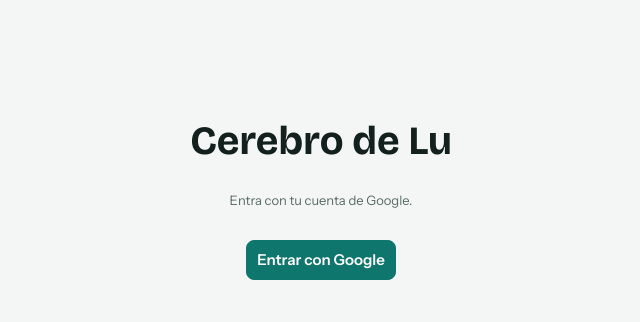
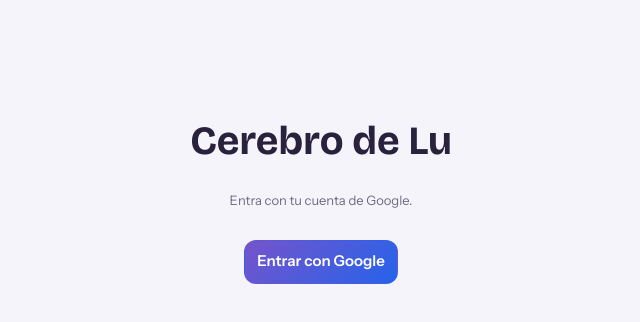
Before and after one commit to luisafernandalealtorres-sketch/lumora, a React app in the folder web/: page /login in a window 1280 px wide. Shown: the whole page, without its empty margins (319-959 px from the left). Built offline with nearby package versions, Linux system fonts and the light colour scheme.

Commit message:
feat(tema): puente de tema para pantallas antiguas y marco común Pantalla
Las variables antiguas (--bg, --accent, --line…) apuntan a los tokens --ds-*, con
controles de 44 px y tarjetas con la forma de las pantallas nuevas. Pantalla
reúne el fondo ambiental y el encabezado degradado para rediseñar el resto.

Co-Authored-By: Claude Sonnet 5.5 <noreply@anthropic.com>

```diff
--- a/web/app/globals.css
+++ b/web/app/globals.css
@@ -1,16 +1,16 @@
 /* Estilos de las pantallas antiguas. Van en una capa de menor prioridad para que los
    componentes nuevos (CSS Modules) no hereden reglas de elemento como header, h2, section, ul o li.
-   Las reglas de abajo no se modificaron: solo se envolvieron en la capa. */
+   Puente de tema: las variables antiguas (--bg, --accent, --line…) apuntan a los tokens --ds-* de styles/tokens.css,
+   así las pantallas antiguas comparten paleta y modo claro/oscuro con las nuevas. */
 @layer legacy {
 :root{
-  --bg:#f3f6f5; --surface:#ffffff; --fg:#14201d; --muted:#5b6b66; --line:#dbe4e1;
-  --accent:#0f766e; --accent-soft:#d7efeb; --warn:#b45309; --warn-soft:#fdecd2;
+  --bg:var(--ds-bg); --surface:var(--ds-surface); --fg:var(--ds-text); --muted:var(--ds-text-2); --line:var(--ds-border);
+  --accent:var(--ds-primary); --accent-soft:var(--ds-primary-soft); --warn:var(--ds-warning); --warn-soft:var(--ds-warning-soft);
   --display:var(--font-display),'Segoe UI',system-ui,sans-serif;
   --body:var(--font-body),'Segoe UI',system-ui,sans-serif;
 }
 @media (prefers-color-scheme: dark){
-  :root{--bg:#0e1614; --surface:#16211e; --fg:#e6efec; --muted:#93a59f; --line:#26352f;
-    --accent:#4fd1c0; --accent-soft:#17342f; --warn:#f2b35c; --warn-soft:#3a2a12; color-scheme:dark}
+  :root{color-scheme:dark}
 }
 *{box-sizing:border-box}
 body{margin:0;background:var(--bg);color:var(--fg);font-family:var(--body);font-size:15px;line-height:1.5;
@@ -26,7 +26,7 @@ h2 small{font-family:var(--body);font-weight:500;color:var(--muted);font-size:13
 .cols{display:grid;grid-template-columns:1fr;gap:20px}
 @media(min-width:860px){.cols{grid-template-columns:1.1fr 1fr;align-items:start}}
 .stack{display:flex;flex-direction:column;gap:20px;min-width:0}
-section{background:var(--surface);border:1px solid var(--line);border-radius:12px;padding:18px;min-width:0}
+section{background:var(--ds-grad-card);border:1px solid var(--line);border-radius:var(--ds-radius-lg);box-shadow:var(--ds-shadow-1),inset 0 1px 0 var(--ds-border);padding:18px;min-width:0}
 ul{list-style:none;margin:0;padding:0;display:flex;flex-direction:column}
 li{padding:10px 0;border-top:1px solid var(--line)}
 li:first-child{border-top:0;padding-top:0}
@@ -45,13 +45,13 @@ li:first-child{border-top:0;padding-top:0}
 .todo button{background:none;border:0;color:var(--muted);cursor:pointer;font-size:18px;line-height:1;padding:0 4px}
 .todo button.todo-borrar{min-width:44px;min-height:44px;margin:-10px -6px -10px 0;display:inline-grid;place-items:center;flex:none}
 .add{display:flex;gap:8px;margin-top:6px}
-.add input,.add select,.btn{font:inherit;color:inherit;background:var(--bg);border:1px solid var(--line);border-radius:8px;padding:8px 10px;min-width:0}
+.add input,.add select,.btn{font:inherit;color:inherit;background:var(--bg);border:1px solid var(--line);border-radius:var(--ds-radius-md);padding:8px 12px;min-width:0;min-height:44px}
 .add input[type=text]{flex:1}
-.btn{cursor:pointer;background:var(--accent);color:#fff;border-color:var(--accent);font-weight:600}
+.btn{cursor:pointer;background:var(--ds-grad-accent);color:var(--ds-on-primary);border-color:transparent;font-weight:600;min-height:44px}
 .btn.sec{background:transparent;color:var(--fg);border-color:var(--line)}
 .empty{color:var(--muted);font-size:14px;margin:0}
 .bar{height:8px;border-radius:99px;background:var(--line);overflow:hidden}
-.bar > i{display:block;height:100%;background:var(--accent)}
+.bar > i{display:block;height:100%;background:var(--ds-grad-accent)}
 .avance{display:grid;gap:4px}
 .avance .row{display:flex;justify-content:space-between;gap:8px;font-size:14px}
 :focus-visible{outline:2px solid var(--accent);outline-offset:2px}
@@ -64,33 +64,25 @@ li:first-child{border-top:0;padding-top:0}
 .nav-links a{color:var(--muted);text-decoration:none;padding:6px 12px;border-radius:99px;white-space:nowrap;font-weight:500}
 .nav-links a.on{background:var(--accent-soft);color:var(--accent)}
 .grid{display:grid;grid-template-columns:repeat(auto-fit,minmax(150px,1fr));gap:12px}
-.stat{background:var(--surface);border:1px solid var(--line);border-radius:12px;padding:14px 16px;display:grid;gap:2px}
+.stat{background:var(--ds-grad-card);border:1px solid var(--line);border-radius:var(--ds-radius-lg);box-shadow:var(--ds-shadow-1),inset 0 1px 0 var(--ds-border);padding:14px 16px;display:grid;gap:2px}
 .stat b{font-family:var(--display);font-size:26px;font-variant-numeric:tabular-nums}
 .stat span{color:var(--muted);font-size:13px}
 .form{display:grid;gap:10px}
 .form label{display:grid;gap:4px;font-size:13px;color:var(--muted)}
-.form input,.form select,.form textarea{font:inherit;color:var(--fg);background:var(--bg);border:1px solid var(--line);border-radius:8px;padding:8px 10px;min-width:0;width:100%}
+.form input,.form select,.form textarea{font:inherit;color:var(--fg);background:var(--bg);border:1px solid var(--ds-border-strong);border-radius:var(--ds-radius-md);padding:8px 12px;min-width:0;width:100%;min-height:44px}
 .form textarea{min-height:90px;resize:vertical}
 .form .two{display:grid;grid-template-columns:repeat(auto-fit,minmax(140px,1fr));gap:10px}
 .tag{display:inline-block;font-size:12px;padding:2px 8px;border-radius:99px;background:var(--accent-soft);color:var(--accent);margin:0 4px 4px 0;cursor:pointer;border:0;font-family:inherit}
-.tag.on{background:var(--accent);color:#fff}
+.tag.on{background:var(--accent);color:var(--ds-on-primary)}
 .toolbar{display:flex;gap:8px;flex-wrap:wrap;align-items:center}
-.toolbar input,.toolbar select{font:inherit;color:var(--fg);background:var(--surface);border:1px solid var(--line);border-radius:8px;padding:8px 10px;min-width:0}
+.toolbar input,.toolbar select{font:inherit;color:var(--fg);background:var(--surface);border:1px solid var(--ds-border-strong);border-radius:var(--ds-radius-md);padding:8px 12px;min-width:0;min-height:44px}
 .money{font-variant-numeric:tabular-nums;white-space:nowrap}
 .rowx{display:flex;justify-content:space-between;gap:12px;align-items:baseline}
 .link{background:none;border:0;color:var(--muted);cursor:pointer;font:inherit;font-size:13px;padding:0;text-decoration:underline}
 .card{border:1px solid var(--line);border-radius:10px;padding:12px 14px;display:grid;gap:4px;background:var(--bg)}
 .pre{white-space:pre-wrap;overflow-wrap:anywhere}
 
-/* Compatibilidad con el selector de tema manual (data-theme).
-   Sin el atributo estas reglas no se aplican, así que el comportamiento actual no cambia.
-   Los valores repiten exactamente las paletas clara y oscura de arriba. */
-:root[data-theme="light"]{
-  --bg:#f3f6f5; --surface:#ffffff; --fg:#14201d; --muted:#5b6b66; --line:#dbe4e1;
-  --accent:#0f766e; --accent-soft:#d7efeb; --warn:#b45309; --warn-soft:#fdecd2;
-  color-scheme:light}
-:root[data-theme="dark"]{
-  --bg:#0e1614; --surface:#16211e; --fg:#e6efec; --muted:#93a59f; --line:#26352f;
-  --accent:#4fd1c0; --accent-soft:#17342f; --warn:#f2b35c; --warn-soft:#3a2a12;
-  color-scheme:dark}
+/* Selector de tema manual (data-theme): los colores los resuelven los tokens; aquí solo el esquema del navegador. */
+:root[data-theme="light"]{color-scheme:light}
+:root[data-theme="dark"]{color-scheme:dark}
 }
```
Also changed, not shown: web/components/ui/Pantalla.js (added, +22 -0 lines), web/components/ui/Pantalla.module.css (added, +30 -0 lines).
